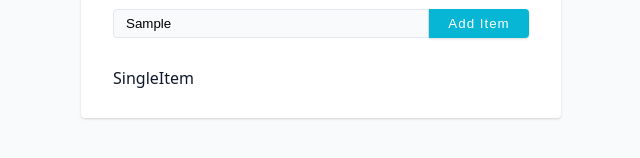
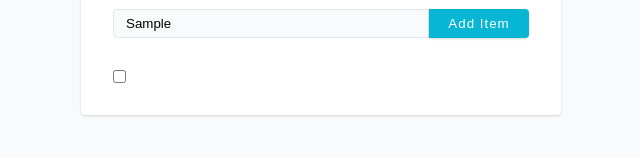
Before and after one commit to isnendyankp/groceryBud, a React (Vite) app: page / in a window 1280 px wide. Both pictures are taken after typing "Sample" into the empty fields and a click on the button "Add Item". Shown: the part 200-358 px from the top of the page, without its empty margins (319-959 px from the left). Built offline with nearby package versions, Linux system fonts and the light colour scheme; the HTML template or start-up script is replaced by a standard one.

Commit message:
Add input checkbox to div

```diff
--- a/src/SingleItem.jsx
+++ b/src/SingleItem.jsx
@@ -3,7 +3,7 @@ import React from 'react'
 const SingleItem = ({item, removeItem}) => {
   return (
     <div className='single-item'>
-      SingleItem
+      <input type="checkbox" />
     </div>
   )
 }
@@ -14,3 +14,4 @@ export default SingleItem
 // S7-235: create SingleItem component
 // S7-235: add item prop & removeItem prop
 // S7-235: Add className single-item to div
+// S7-235: Add input checkbox to div
```
